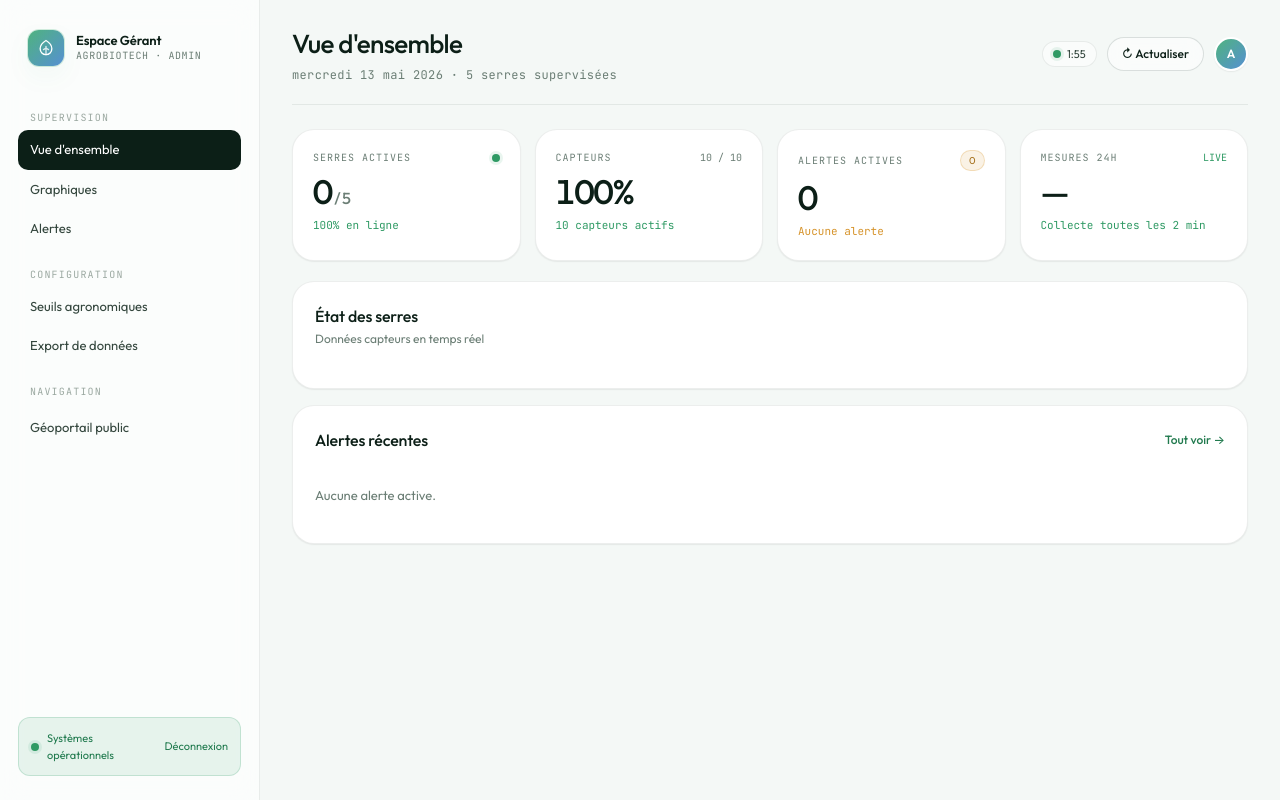
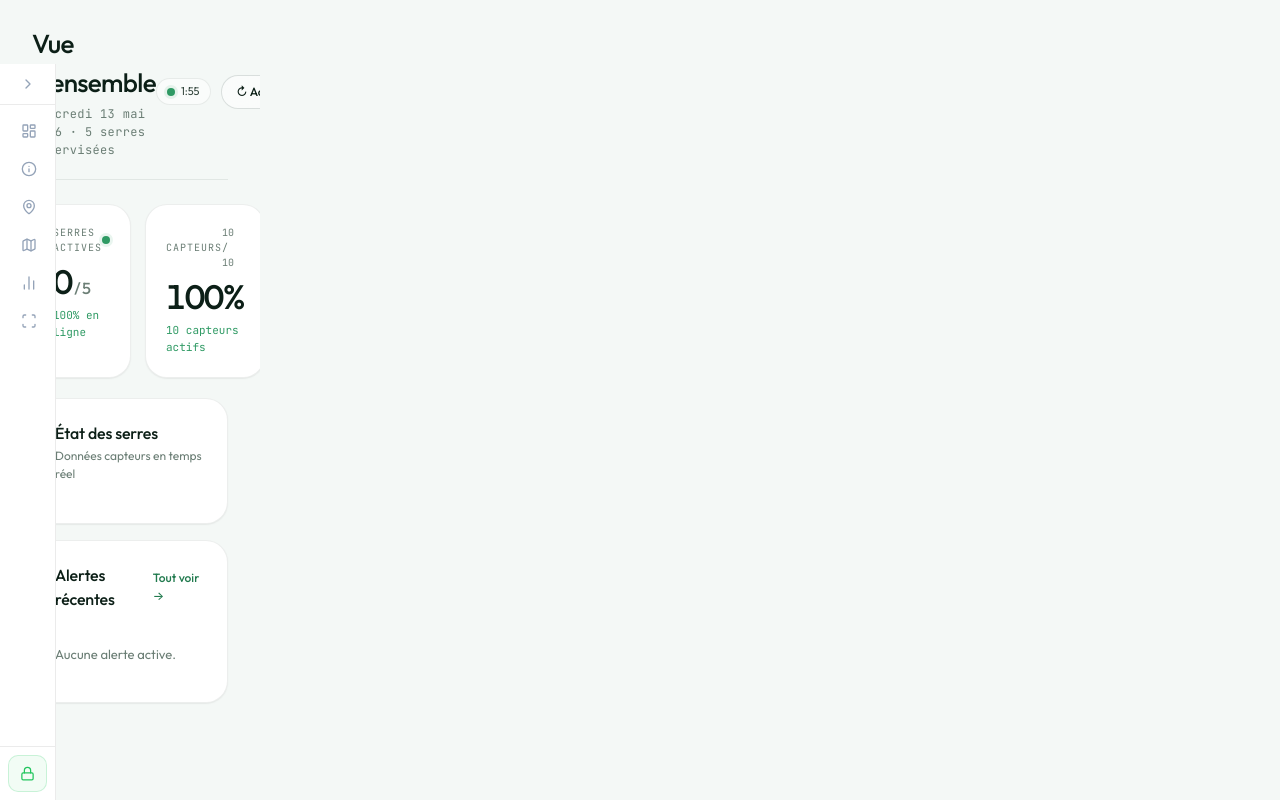
Before and after one commit to lemgharirania-cmyk/serre-digitale-iav, a React (Vite) app in the folder frontend-react/: page /dashboard in a window 1280 px wide. Built offline with nearby package versions, Linux system fonts and the light colour scheme; no server answers; sample sign-in values are in the browser's storage.

Commit message:
Refactor Sidebar component for improved functionality

```diff
--- a/frontend-react/src/components/layout/Sidebar.jsx
+++ b/frontend-react/src/components/layout/Sidebar.jsx
@@ -1,93 +1,88 @@
-// src/components/layout/Sidebar.jsx
-import { useNavigate, useLocation } from 'react-router-dom'
+// src/components/geoportail/Sidebar.jsx
+import { ChevronLeft, ChevronRight, LayoutDashboard, Info, MapPin, Map, BarChart2, Scan, Lock } from 'lucide-react'
+import { Link } from 'react-router-dom'
 
-const links = [
-  {
-    section: 'Supervision',
-    items: [
-      { id: 'overview',    label: "Vue d'ensemble", path: '/dashboard' },
-      { id: 'graphiques',  label: 'Graphiques',     path: '/dashboard/graphiques' },
-      { id: 'alertes',     label: 'Alertes',        path: '/dashboard/alertes', badge: true },
-    ]
-  },
-  {
-    section: 'Configuration',
-    items: [
-      { id: 'seuils',  label: 'Seuils agronomiques', path: '/dashboard/seuils' },
-      { id: 'export',  label: 'Export de données',   path: '/dashboard/export' },
-    ]
-  }
+const NAV = [
+  { id: 'projet',  icon: LayoutDashboard, labelFr: 'Notre Projet',     labelEn: 'Our Project' },
+  { id: 'apropos', icon: Info,            labelFr: 'À Propos',          labelEn: 'About' },
+  { id: 'campus',  icon: MapPin,          labelFr: 'AgroBioTech',       labelEn: 'AgroBioTech' },
+  { id: 'plan2d',  icon: Map,             labelFr: 'Plan 2D',           labelEn: '2D Plan' },
+  { id: 'donnees', icon: BarChart2,       labelFr: 'Données',           labelEn: 'Data' },
+  { id: 'visite',  icon: Scan,            labelFr: 'Visite Virtuelle',  labelEn: 'Virtual Tour' },
 ]
 
-export default function Sidebar({ alertCount }) {
-  const navigate  = useNavigate()
-  const location  = useLocation()
-  const user      = JSON.parse(localStorage.getItem('sdi_user') || '{}')
-  const initial   = user.nom?.[0]?.toUpperCase() || 'A'
+export default function Sidebar({ open, setOpen, active, lang, darkMode }) {
+  const bg    = darkMode ? '#0B1728' : '#FFFFFF'
+  const border= darkMode ? 'rgba(255,255,255,0.07)' : 'rgba(0,0,0,0.08)'
+  const text  = darkMode ? '#CBD5E1' : '#475569'
+  const textM = darkMode ? '#64748B' : '#94A3B8'
+  const activeText = '#22C55E'
+  const activeBg   = darkMode ? 'rgba(34,197,94,0.1)' : 'rgba(34,197,94,0.08)'
 
-  function handleLogout() {
-    localStorage.removeItem('sdi_token')
-    localStorage.removeItem('sdi_user')
-    navigate('/login')
+  function scrollTo(id) {
+    const el = document.getElementById(id)
+    if (el) el.scrollIntoView({ behavior: 'smooth', block: 'start' })
   }
 
   return (
-    <aside className="admin-side">
-      {/* Brand */}
-      <div className="brand">
-        <div className="brand-mark">
-          <svg width="20" height="20" viewBox="0 0 24 24" fill="none">
-            <path d="M12 3C12 3 5 7 5 13c0 4 3 7 7 7s7-3 7-7c0-6-7-10-7-10z"
-              stroke="white" strokeWidth="1.6"/>
-            <path d="M12 20V10M9 14l3-2 3 2"
-              stroke="white" strokeWidth="1.6" strokeLinecap="round" strokeLinejoin="round" opacity="0.8"/>
-          </svg>
-        </div>
-        <div>
-          <div className="brand-name">Espace Gérant</div>
-          <div className="brand-sub">AgroBioTech · Admin</div>
-        </div>
-      </div>
+    <aside style={{
+      position: 'fixed', top: '64px', left: 0, bottom: 0, zIndex: 200,
+      width: open ? '240px' : '56px',
+      background: bg,
+      borderRight: `1px solid ${border}`,
+      backdropFilter: 'blur(20px)',
+      transition: 'width 0.3s ease',
+      overflow: 'hidden',
+      display: 'flex', flexDirection: 'column',
+    }}>
+      {/* Toggle button */}
+      <button onClick={() => setOpen(o => !o)} style={{
+        display: 'flex', alignItems: 'center', justifyContent: open ? 'flex-end' : 'center',
+        padding: '12px', border: 'none', background: 'transparent', cursor: 'pointer',
+        borderBottom: `1px solid ${border}`, color: textM,
+      }}>
+        {open ? <ChevronLeft size={16} /> : <ChevronRight size={16} />}
+      </button>
 
-      {/* Nav links */}
-      {links.map(group => (
-        <div key={group.section}>
-          <div className="side-sec">{group.section}</div>
-          {group.items.map(item => {
-            const isActive = location.pathname === item.path ||
-              (item.path !== '/dashboard' && location.pathname.startsWith(item.path))
-            return (
-              <div
-                key={item.id}
-                className={`side-link ${isActive ? 'active' : ''}`}
-                onClick={() => navigate(item.path)}
-              >
-                {item.label}
-                {item.badge && alertCount > 0 && (
-                  <span className="count">{alertCount}</span>
-                )}
-              </div>
-            )
-          })}
-        </div>
-      ))}
+      {/* Nav */}
+      <nav style={{ flex: 1, padding: '8px', display: 'flex', flexDirection: 'column', gap: '2px' }}>
+        {NAV.map(item => {
+          const Icon = item.icon
+          const isActive = active === item.id
+          return (
+            <button key={item.id} onClick={() => scrollTo(item.id)} style={{
+              display: 'flex', alignItems: 'center', gap: '10px',
+              padding: '10px 10px',
+              borderRadius: '10px', border: 'none', cursor: 'pointer',
+              background: isActive ? activeBg : 'transparent',
+              borderLeft: `3px solid ${isActive ? '#22C55E' : 'transparent'}`,
+              color: isActive ? activeText : text,
+              fontFamily: 'inherit', fontSize: '13px', fontWeight: isActive ? 600 : 400,
+              transition: 'all 0.2s', textAlign: 'left',
+              justifyContent: open ? 'flex-start' : 'center',
+              whiteSpace: 'nowrap', overflow: 'hidden',
+            }}>
+              <Icon size={16} style={{ flexShrink: 0, color: isActive ? '#22C55E' : textM }} />
+              {open && <span>{lang === 'fr' ? item.labelFr : item.labelEn}</span>}
+            </button>
+          )
+        })}
+      </nav>
 
-      {/* Géoportail public */}
-      <div className="side-sec">Navigation</div>
-      <a className="side-link" href="/">
-        Géoportail public
-      </a>
-
-      {/* Footer */}
-      <div className="side-foot" style={{ marginTop: 'auto' }}>
-        <span className="dot ok"></span>
-        <span style={{ flex: 1 }}>Systèmes opérationnels</span>
-        <button
-          onClick={handleLogout}
-          style={{ fontSize: '11px', color: 'var(--green-600)', cursor: 'pointer' }}
-        >
-          Déconnexion
-        </button>
+      {/* Admin link */}
+      <div style={{ padding: '8px', borderTop: `1px solid ${border}` }}>
+        <Link to="/dashboard" style={{
+          display: 'flex', alignItems: 'center', gap: '10px',
+          padding: '10px', borderRadius: '10px', textDecoration: 'none',
+          background: darkMode ? 'rgba(34,197,94,0.08)' : 'rgba(34,197,94,0.06)',
+          border: '1px solid rgba(34,197,94,0.2)',
+          color: '#22C55E', fontSize: '13px', fontWeight: 600,
+          justifyContent: open ? 'flex-start' : 'center',
+          transition: 'all 0.2s',
+        }}>
+          <Lock size={15} style={{ flexShrink: 0 }} />
+          {open && <span>{lang === 'fr' ? 'Espace Admin' : 'Admin'}</span>}
+        </Link>
       </div>
     </aside>
   )
```
